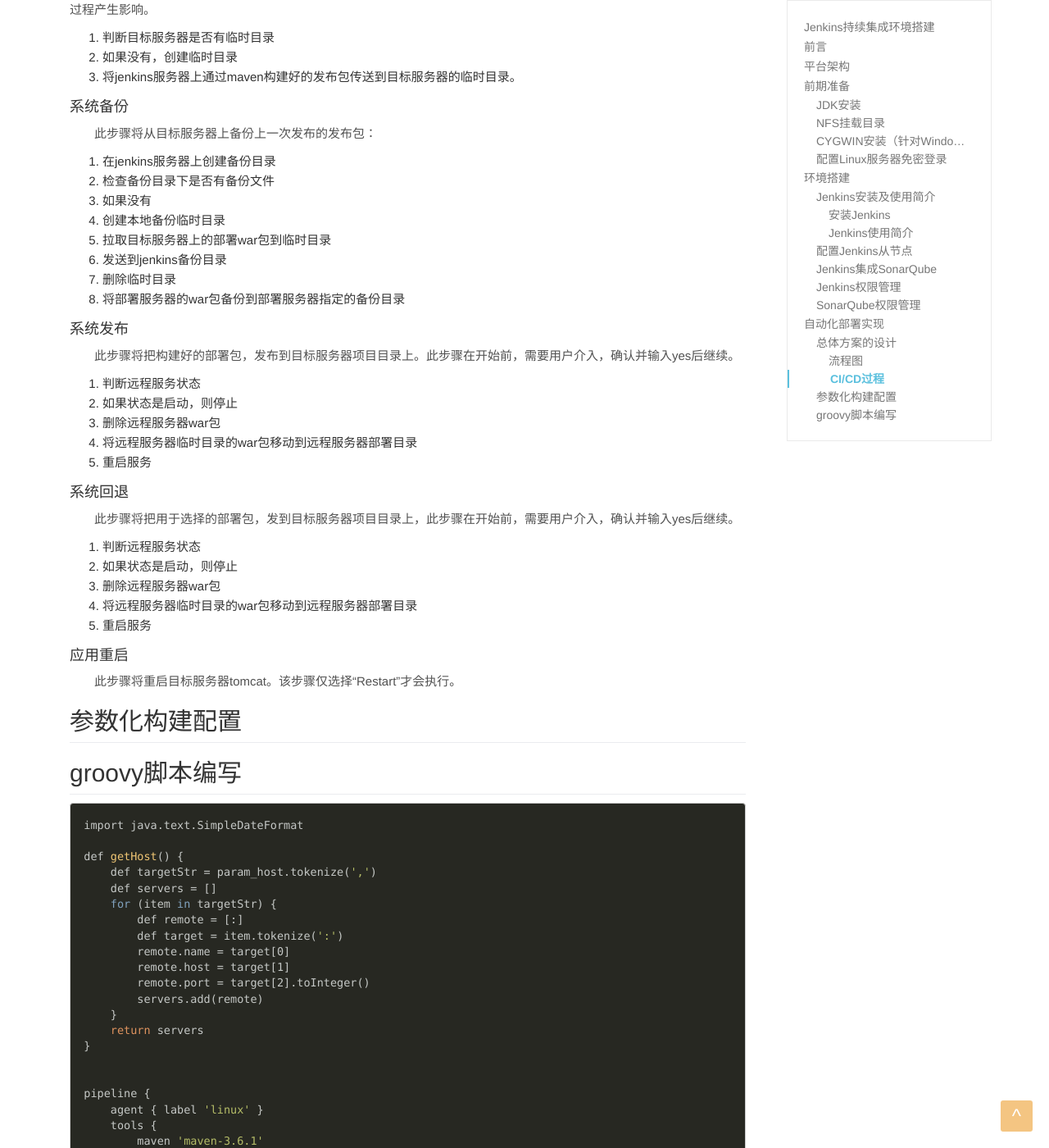
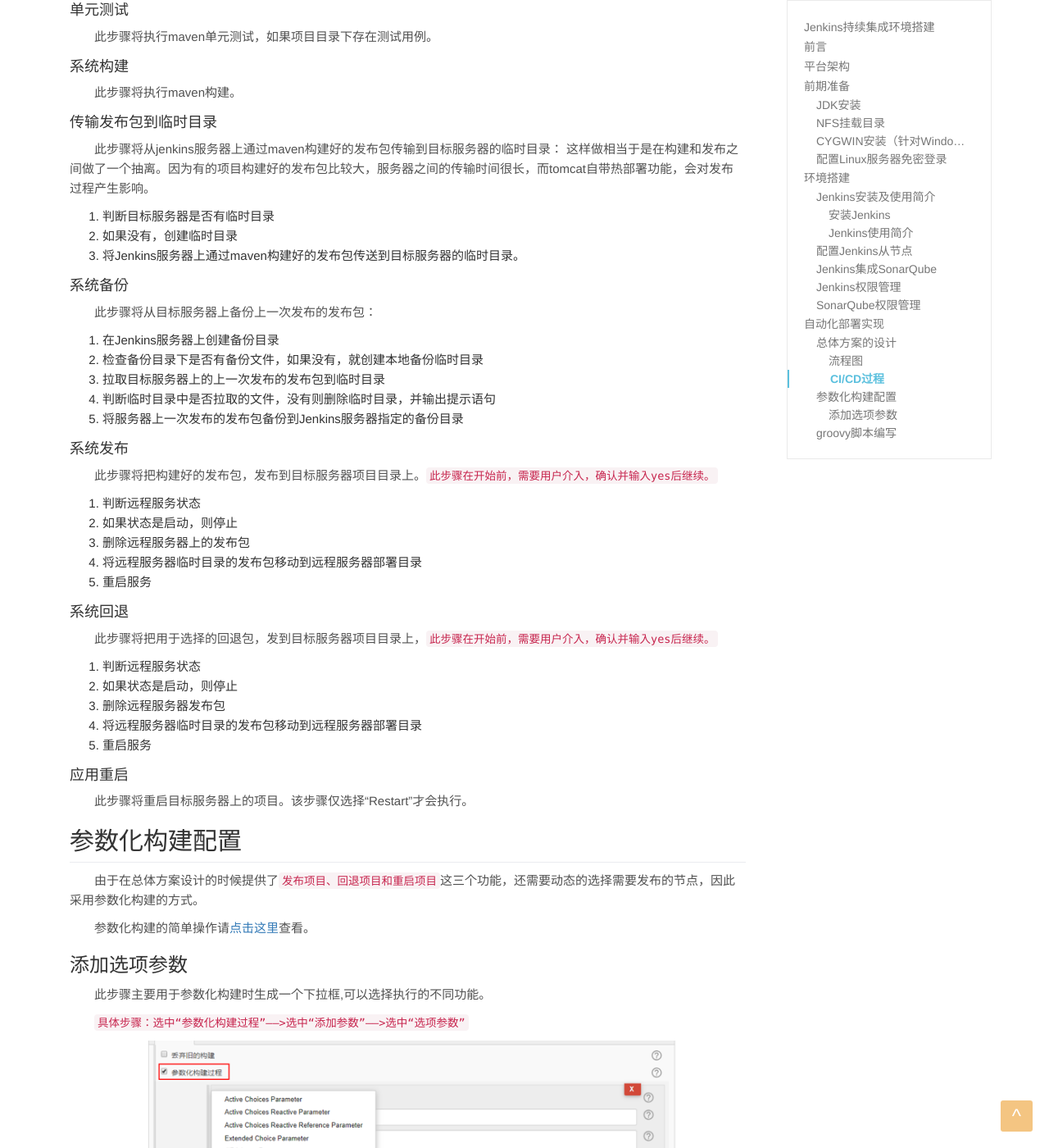
Before and after one commit to howdypl/howdypl.github.io, a Jekyll site: the page built from _posts/2020-01-02-jenkins-summary.md, in a window 1280 px wide and 1400 px high, scrolled down 6907 px. Shown: the whole window at 82% size. Built offline with Jekyll 4.4.1, drawn with Linux system fonts in a browser that asks for light colours; some of the changed text lies outside the part shown.

Commit message:
增加参数化构建配置

````diff
--- a/_posts/2020-01-02-jenkins-summary.md
+++ b/_posts/2020-01-02-jenkins-summary.md
@@ -123,9 +123,19 @@ Jenkins的使用简介具体请[点击这里](https://www.cnblogs.com/along21/p/
 &emsp;&emsp;SonarQube权限管理的具体操作请[点击这里](https://blog.csdn.net/danielchan2518/article/details/72792897 "SonarQube权限管理")查看
 
 # 自动化部署实现
-&emsp;&emsp;自动化部署的实现主要分为三个部分，`分别是总体方案的设计`、`参数化构建的配置`和`groovy脚本的编写`。
+
+&emsp;&emsp;自动化部署的实现是`采用流水线的方式`，主要分为三个部分，分别是`总体方案的设计`、`参数化构建的配置`和`groovy脚本的编写`。
 
 ## 总体方案的设计
+
+&emsp;&emsp;普通用户登录Jenkins，点击所需要构建的项目进行构建：
+1. 用户操作主要有三个，分别为`Restart（重启项目）`，`Deploy（发布项目）`，`RollBack（回退项目）`；
+
+2. 如果选择Deploy，并选择需要发布的节点（默认选择已配置的所有节点）则`会执行系统回退和重启外的所有步骤`；
+
+3. 如果选择RollBack，则需要选择回退的部署包，并选择需要回退的节点（默认选择已配置的所有节点）然后`会执行环境准备以及系统回退步骤`；
+
+4. 当选择Restart时，并选择需要重启的节点（默认选择已配置的所有节点）然后就`会执行系统重启步骤`。
 
 ### 流程图
 ![方案流程图](https://howdypl.github.io/img/jenkins/jenkins-8.png "方案流程图"){:height="100%" width="100%"}
@@ -153,39 +163,59 @@ Jenkins的使用简介具体请[点击这里](https://www.cnblogs.com/along21/p/
 这样做相当于是在构建和发布之间做了一个抽离。因为有的项目构建好的发布包比较大，服务器之间的传输时间很长，而tomcat自带热部署功能，会对发布过程产生影响。
 1. 判断目标服务器是否有临时目录
 2. 如果没有，创建临时目录
-3. 将jenkins服务器上通过maven构建好的发布包传送到目标服务器的临时目录。
+3. 将Jenkins服务器上通过maven构建好的发布包传送到目标服务器的临时目录。
 
 #### 系统备份
 &emsp;&emsp;此步骤将从目标服务器上备份上一次发布的发布包：
-1. 在jenkins服务器上创建备份目录
-4. 检查备份目录下是否有备份文件
-5. 如果没有
-6. 创建本地备份临时目录
-7. 拉取目标服务器上的部署war包到临时目录
-8. 发送到jenkins备份目录
-9. 删除临时目录
-10. 将部署服务器的war包备份到部署服务器指定的备份目录
+1. 在Jenkins服务器上创建备份目录
+2. 检查备份目录下是否有备份文件，如果没有，就创建本地备份临时目录
+3. 拉取目标服务器上的上一次发布的发布包到临时目录
+4. 判断临时目录中是否拉取的文件，没有则删除临时目录，并输出提示语句
+5. 将服务器上一次发布的发布包备份到Jenkins服务器指定的备份目录
 
 #### 系统发布
-&emsp;&emsp;此步骤将把构建好的部署包，发布到目标服务器项目目录上。此步骤在开始前，需要用户介入，确认并输入yes后继续。
+&emsp;&emsp;此步骤将把构建好的发布包，发布到目标服务器项目目录上。`此步骤在开始前，需要用户介入，确认并输入yes后继续。`
 1. 判断远程服务状态
 2. 如果状态是启动，则停止
-3. 删除远程服务器war包
-4. 将远程服务器临时目录的war包移动到远程服务器部署目录
+3. 删除远程服务器上的发布包
+4. 将远程服务器临时目录的发布包移动到远程服务器部署目录
 5. 重启服务
 
 #### 系统回退
-&emsp;&emsp;此步骤将把用于选择的部署包，发到目标服务器项目目录上，此步骤在开始前，需要用户介入，确认并输入yes后继续。
+&emsp;&emsp;此步骤将把用于选择的回退包，发到目标服务器项目目录上，`此步骤在开始前，需要用户介入，确认并输入yes后继续。`
 1. 判断远程服务状态
 2. 如果状态是启动，则停止
-3. 删除远程服务器war包
-4. 将远程服务器临时目录的war包移动到远程服务器部署目录
+3. 删除远程服务器发布包
+4. 将远程服务器临时目录的发布包移动到远程服务器部署目录
 5. 重启服务
 
 #### 应用重启
-&emsp;&emsp;此步骤将重启目标服务器tomcat。该步骤仅选择“Restart”才会执行。
+&emsp;&emsp;此步骤将重启目标服务器上的项目。该步骤仅选择“Restart”才会执行。
 
 ## 参数化构建配置
+&emsp;&emsp;由于在总体方案设计的时候提供了`发布项目、回退项目和重启项目`这三个功能，还需要动态的选择需要发布的节点，因此采用参数化构建的方式。
+
+&emsp;&emsp;参数化构建的简单操作请[点击这里](https://zhuanlan.zhihu.com/p/42139069 "参数化构建的简单操作")查看。
+
+### 添加选项参数
+&emsp;&emsp;此步骤主要用于参数化构建时生成一个下拉框,可以选择执行的不同功能。
+
+&emsp;&emsp;`具体步骤：选中“参数化构建过程”——>选中“添加参数”——>选中“选项参数”`
+
+![添加选项参数1](https://howdypl.github.io/img/jenkins/jenkins-9-1.png "添加选项参数1"){:height="100%" width="100%"}
+
+```
+名称：action
+选项：
+Deploy
+RollBack
+Restart
+描述：
+<div style="color:#ff3300;font-weight:1600;font-weight:bold;">Deploy         【发布应用】 <br>
+  RollBack  【回滚应用】<br>   Restart  【重启应用】<br></div>
+```
+![添加选项参数2](https://howdypl.github.io/img/jenkins/jenkins-9-2.png "添加选项参数2"){:height="100%" width="100%"}
+
 
 
 ## groovy脚本编写
````
Also changed, not shown: img/jenkins/jenkins-10-1.png (added), img/jenkins/jenkins-10-2.png (renamed from img/jenkins/jenkins-10.png), img/jenkins/jenkins-11-1.png (added), img/jenkins/jenkins-11-2.png (renamed from img/jenkins/jenkins-11.png), img/jenkins/jenkins-12.png (added), img/jenkins/jenkins-9-1.png (added), img/jenkins/jenkins-9-2.png (renamed from img/jenkins/jenkins-9.png).
